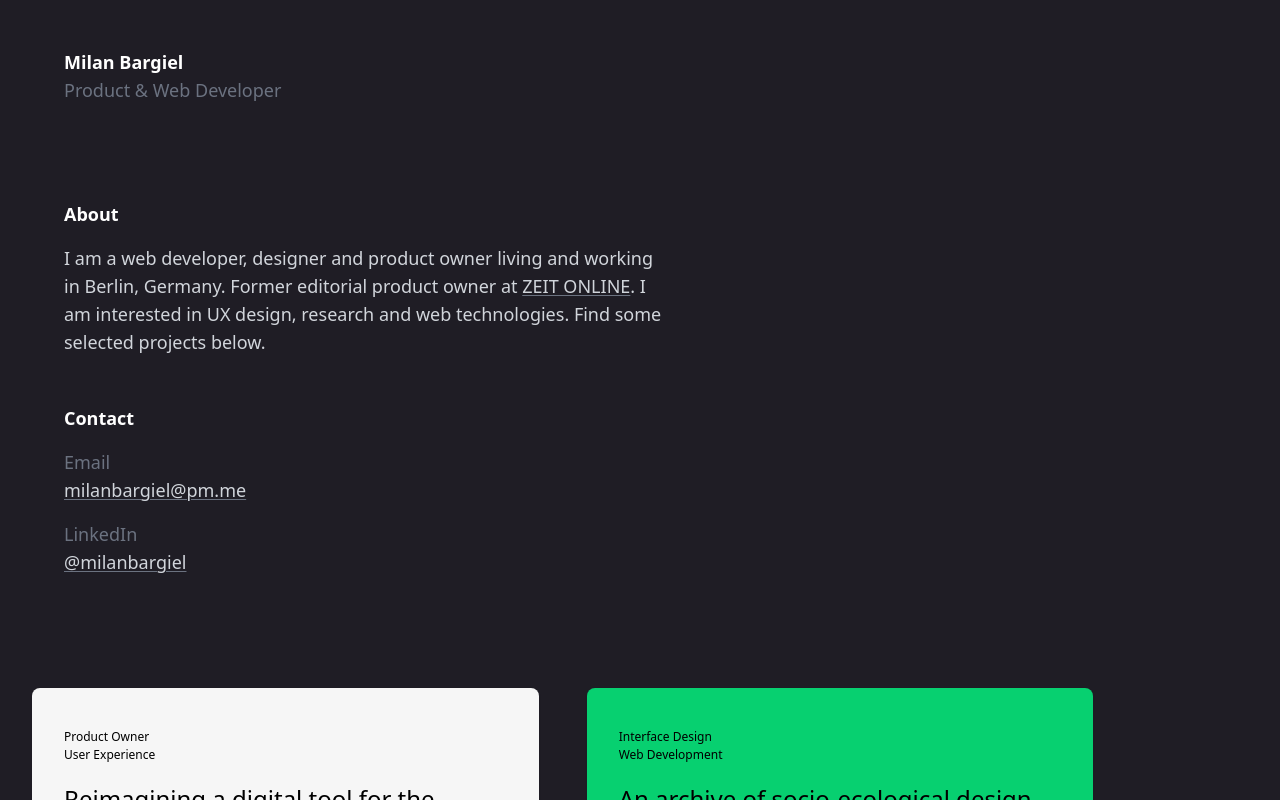
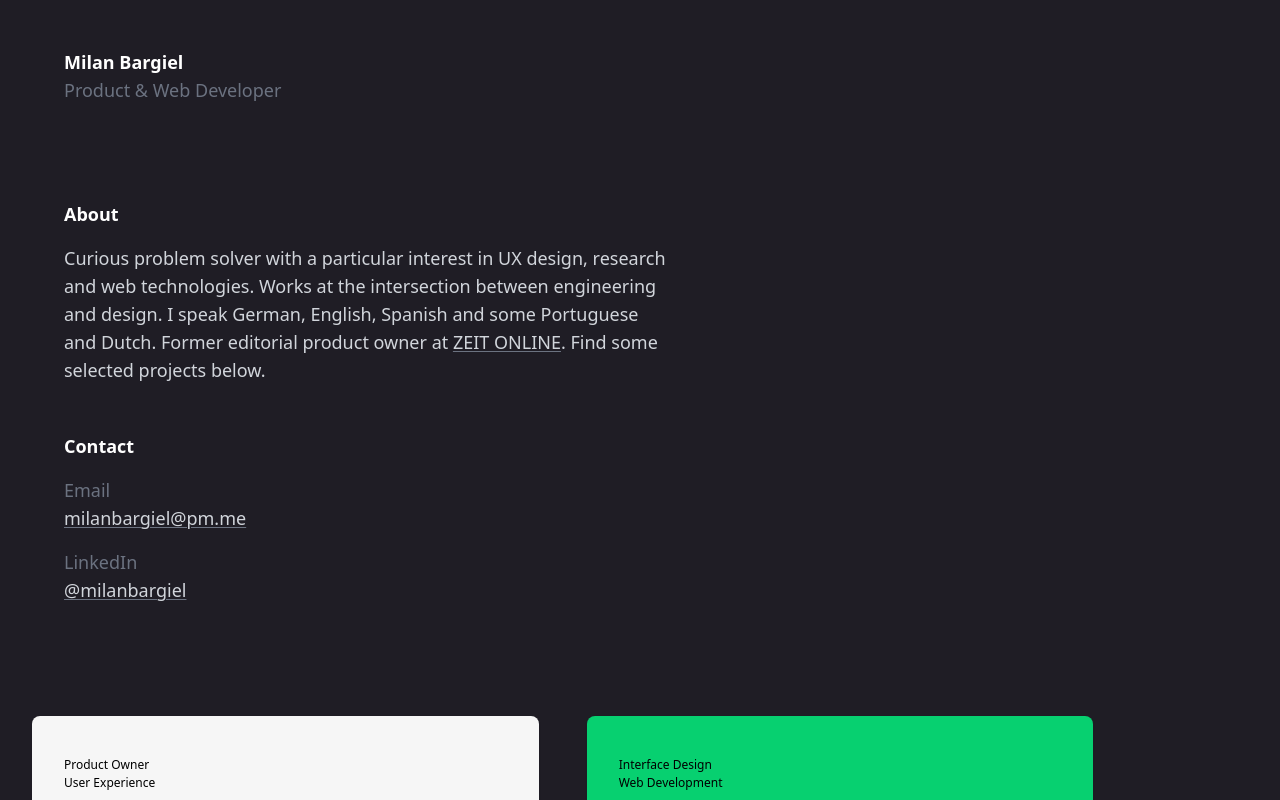
Before and after one commit to milanbargiel/portfolio, a Next.js app: page / in a window 1280 px wide. Shown: the top 800 px of the page. Built offline with nearby package versions, Linux system fonts and the light colour scheme.

Commit message:
Update texts

```diff
--- a/components/about.js
+++ b/components/about.js
@@ -4,17 +4,18 @@ export default function About() {
   return (
     <div className="md:text-lg">
       <div className="mb-12 text-gray-300">
-        <h2 className="font-semibold mb-4 text-white">About</h2>I am a web
-        developer, designer and product owner living and working in Berlin,
-        Germany. Former editorial product owner at&nbsp;
+        <h2 className="font-semibold mb-4 text-white">About</h2>Curious problem
+        solver with a particular interest in UX design, research and web
+        technologies. Works at the intersection between engineering and design.
+        I speak German, English, Spanish and some Portuguese and Dutch. Former
+        editorial product owner at&nbsp;
         <Link
           variant="underline-white"
           href="https://www.zeit.de/autoren/B/Milan_Bargiel/index"
         >
           ZEIT ONLINE
         </Link>
-        . I am interested in UX design, research and web technologies. Find some
-        selected projects below.
+        . Find some selected projects below.
       </div>
       <h2 className="font-semibold mb-4">Contact</h2>
       <div className="text-gray-500 md:basis-2/4">Email</div>
```
